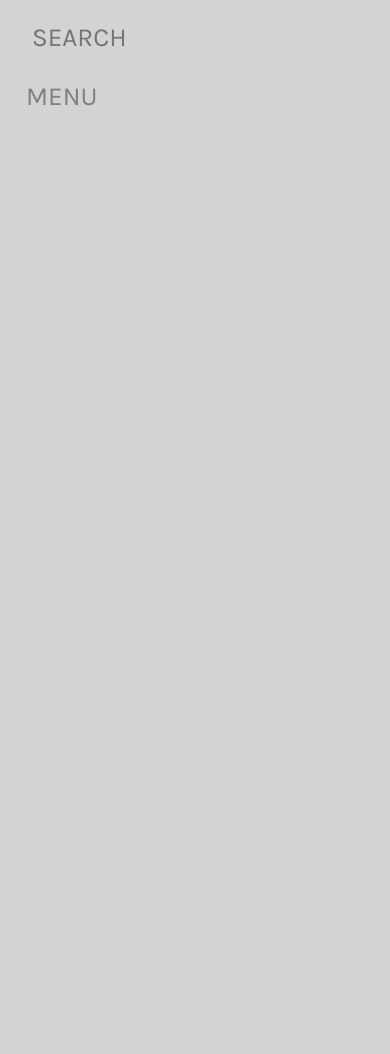
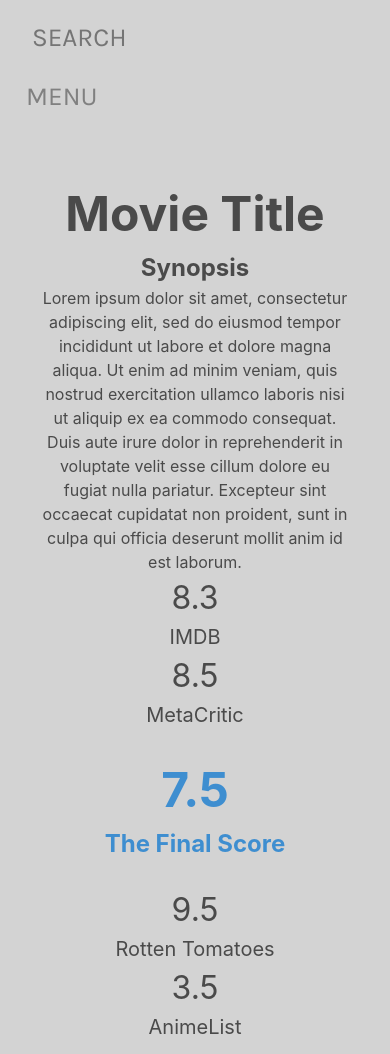
Before and after one commit to Gimanua/TheFinalScore-Frontend, a React (Create React App) app: page / in a window 390 px wide. Before the commit the page ends 844 px from the top, so only its background shows below. Built offline with nearby package versions, Linux system fonts and the light colour scheme.

Commit message:
Better responsiveness for the Score on a movie.

```diff
--- a/src/components/App.jsx
+++ b/src/components/App.jsx
@@ -30,7 +30,7 @@ function Meny(props) {
   )
   }
 export default function App(props) {
-  const [currentPage, setCurrentPage] = React.useState(1);
+  const [currentPage, setCurrentPage] = React.useState(0);
 
   function navigate(id) {
       console.log(`Navigate: ${id}`)
@@ -42,12 +42,12 @@ export default function App(props) {
   }
 
 
-  let currentContent = null;
+  let currentContent = <MovieInfo />;
   if (currentPage === 1)
       currentContent = null;
 
   else if (currentPage === 2) {
-      currentContent = <MovieInfo />
+      currentContent = null;
   }
 
   else if (currentPage === 3) {
--- /dev/null
+++ b/src/components/FinalScore.jsx
@@ -0,0 +1,11 @@
+import React from "react";
+import Score from "./Score";
+
+export default function FinalScore({value, source}) {
+    return (
+        <>
+            <strong className="has-text-info is-block is-size-1">{value}</strong>
+            <strong className="has-text-info is-block is-size-4">{source}</strong>
+        </>
+    );
+}
--- a/src/components/MovieInfo.jsx
+++ b/src/components/MovieInfo.jsx
@@ -1,21 +1,23 @@
 import React from 'react';
 import './scss/MovieInfo.scss';
 import Score from './Score';
+import FinalScore from "./FinalScore";
 
 export default function MovieInfo({title, synopsis, scores}){
     title = title || 'Movie Title';
     synopsis = synopsis || 'Lorem ipsum dolor sit amet, consectetur adipiscing elit, sed do eiusmod tempor incididunt ut labore et dolore magna aliqua. Ut enim ad minim veniam, quis nostrud exercitation ullamco laboris nisi ut aliquip ex ea commodo consequat. Duis aute irure dolor in reprehenderit in voluptate velit esse cillum dolore eu fugiat nulla pariatur. Excepteur sint occaecat cupidatat non proident, sunt in culpa qui officia deserunt mollit anim id est laborum.';
-    scores = scores || [{source: 'IMDB', value: 4.5}, {source: 'Rotten Tomatoes', value: 9.5}, {source: 'MetaCritic', value: 8.5}, {source: 'AnimeList', value: 3.5}];
+    scores = scores || [ {source: 'IMDB', value: 8.3}, {source: 'Rotten Tomatoes', value: 9.5}, {source: 'MetaCritic', value: 8.5}, {source: 'AnimeList', value: 3.5}];
+
     return (
         <article id="movie-info" className="has-text-centered">
             <h2 className="has-text-weight-bold is-size-1">{title}</h2>
             <h3 className="has-text-weight-bold is-size-4">Synopsis</h3>
             <p>{synopsis}</p>
-            <ul className="columns">
-                {getLeftSideScore(scores)}
-                <li className="column"><strong>{getFinalScore(scores)}</strong></li>
-                {getRightSideScore(scores)}
-            </ul>
+            <section className="columns">
+                <ul className="column is-two-fifths columns is-marginless">{getLeftSideScore(scores)}</ul>
+                <section className="column is-one-fifth is-marginless">{getFinalScore(scores)}</section>
+                <ul className="column is-two-fifths columns is-marginless">{getRightSideScore(scores)}</ul>
+            </section>
         </article>
     );
 }
@@ -28,7 +30,8 @@ function getFinalScore(scores){
     let sum = 0;
     scores.forEach(score => sum += score.value);
 
-    return scores.length > 0 ? sum / scores.length : '?';
+    //sum / scores.length
+    return scores.length > 0 ? <FinalScore value={(sum / scores.length).toFixed(1)} source="The Final Score" /> : '?';
 }
 
 /**
@@ -42,7 +45,7 @@ function getLeftSideScore(scores){
     }
 
     return leftSideScores.map((leftSideScore, index) => (
-        <li className="column" key={index}>
+        <li className="column is-paddingless" key={index}>
             <Score {...leftSideScore} />
         </li>
     ));
@@ -59,7 +62,7 @@ function getRightSideScore(scores){
     }
 
     return rightSideScores.map((rightSideScore, index) => (
-        <li className="column" key={index}>
+        <li className="column is-paddingless" key={index}>
             <Score {...rightSideScore} />
         </li>
     ));
--- a/src/components/Score.jsx
+++ b/src/components/Score.jsx
@@ -1,10 +1,10 @@
 import React from 'react';
 
-export default function Score({value, source}){
+export default function Score({value, source, id}){
     return (
-        <>
-            <p>{value}</p>
-            <p>{source}</p>
-        </>
+        <section>
+            <p className="is-size-3">{value}</p>
+            <p className="is-size-5">{source}</p>
+        </section>
     );
 }
--- a/src/components/scss/MovieInfo.scss
+++ b/src/components/scss/MovieInfo.scss
@@ -1,5 +1,5 @@
 #movie-info{
-    p{
+    > p{
         padding-left: 10vw;
         padding-right: 10vw;;
     }
```
